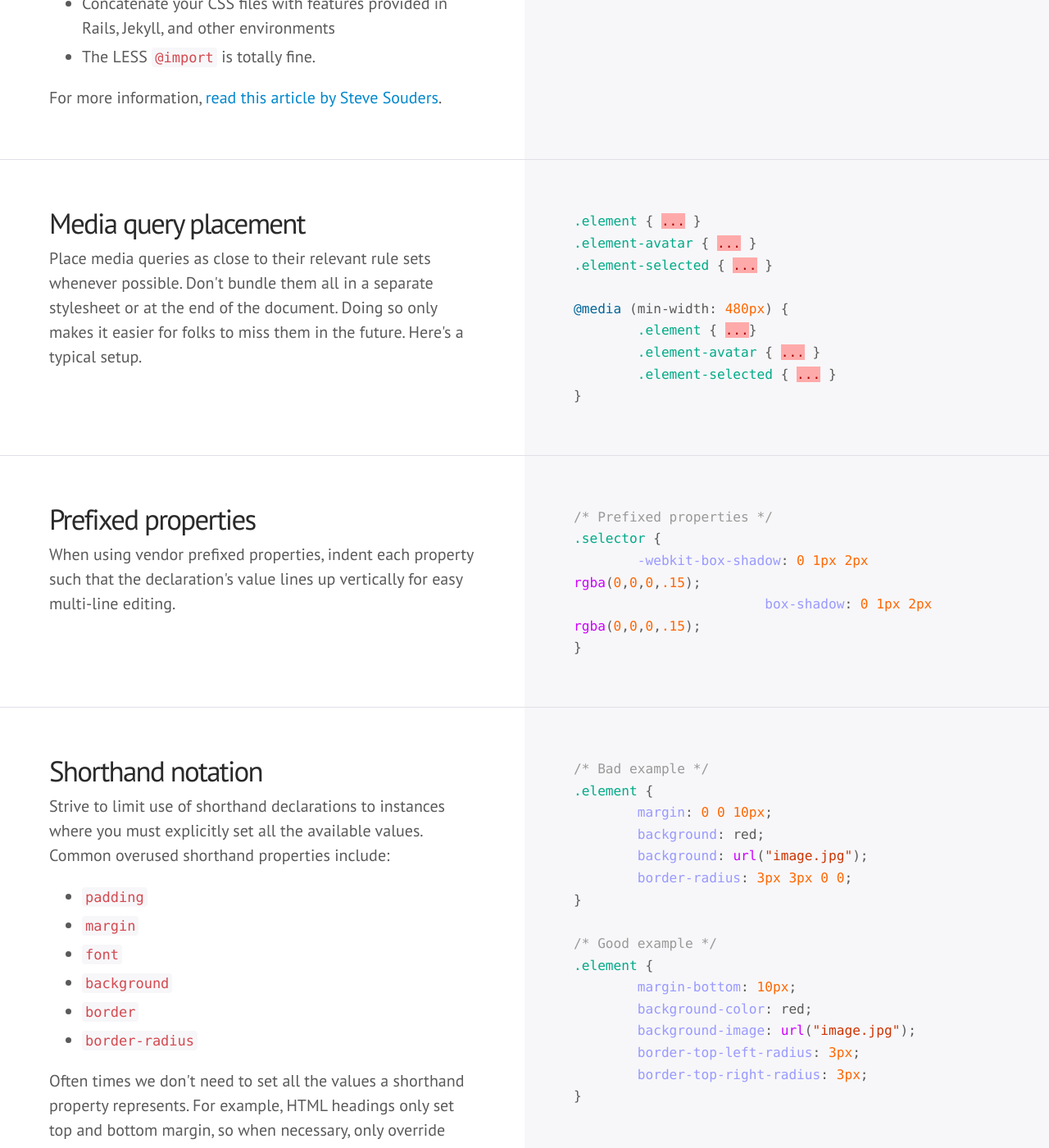
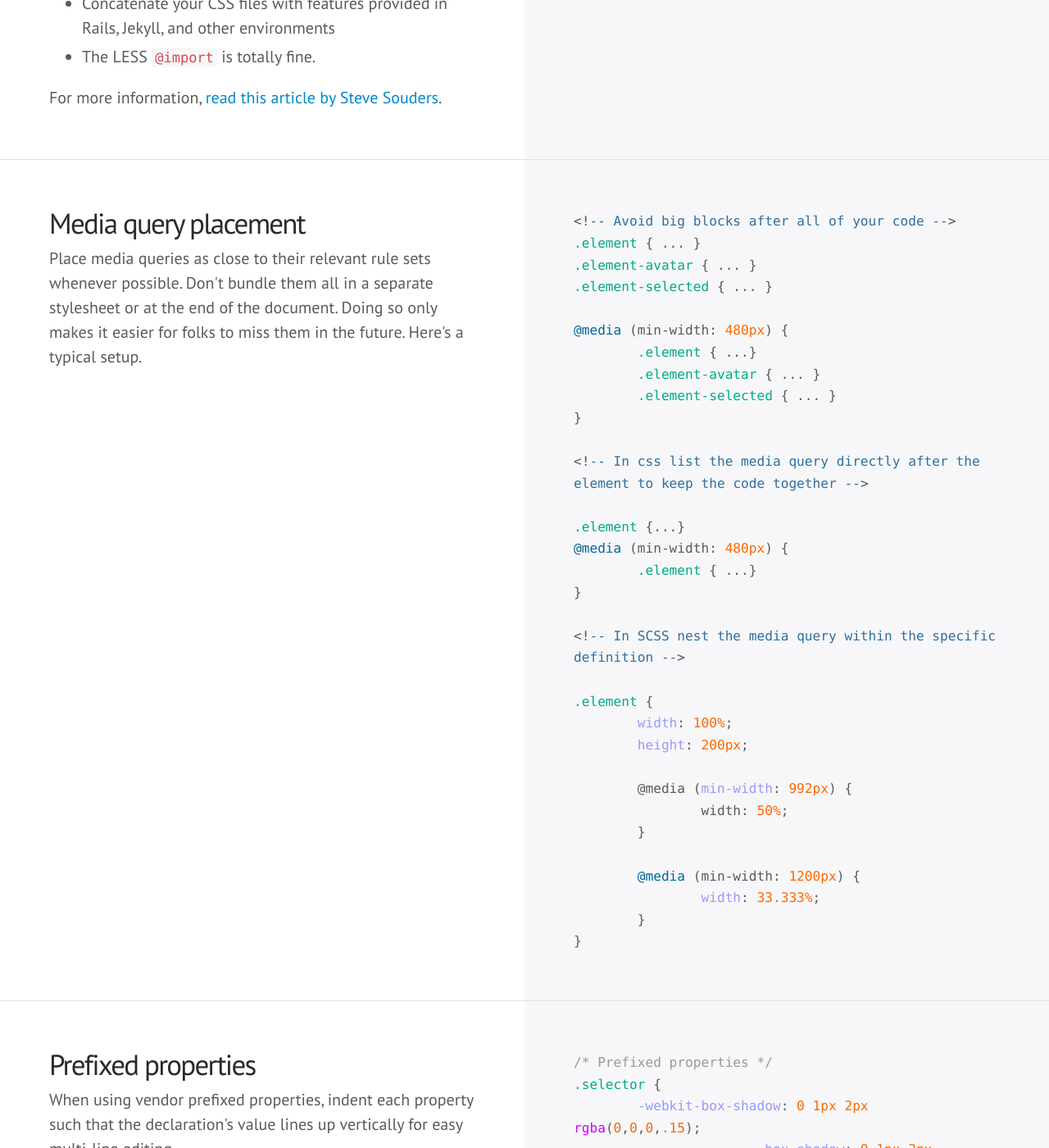
Before and after one commit to CarissaRousseau/code-guide, a Jekyll site: the page built from index.html, in a window 1280 px wide and 1400 px high, scrolled down 8578 px. Shown: the whole window at 82% size. Built offline with Jekyll 4.4.1, drawn with Linux system fonts in a browser that asks for light colours; some web fonts are replaced; Markdown is read by kramdown in place of the engine named in the settings; some of the changed text lies outside the part shown.

Commit message:
update sitename and media query definition

```diff
--- a/_config.yml
+++ b/_config.yml
@@ -1,9 +1,8 @@
-name:          Code Guide
-description:   Standards for developing flexible, durable, and sustainable HTML and CSS within tbk Creative.
-url:           http://scottblinch.github.io/code-guide/
-
-markdown:      rdiscount
-permalink:     pretty
-pygments:      true
-
-theme: jekyll-theme-slate
+name: Code Guide
+description: Standards for developing consistent, flexible, and sustainable HTML and CSS.
+url: https://codeguide.co
+permalink: pretty
+sass:
+  style: compressed
+version: 4.0.0
+og_image: https://raw.githubusercontent.com/mdo/code-guide/gh-pages/code-guide-social.png
--- a/_includes/css/media-queries.css
+++ b/_includes/css/media-queries.css
@@ -1,3 +1,4 @@
+<!-- Avoid big blocks after all of your code -->
 .element { ... }
 .element-avatar { ... }
 .element-selected { ... }
@@ -7,3 +8,25 @@
 	.element-avatar { ... }
 	.element-selected { ... }
 }
+
+<!-- In css list the media query directly after the element to keep the code together -->
+
+.element {...}
+@media (min-width: 480px) {
+	.element { ...}
+}
+
+<!-- In SCSS nest the media query within the specific definition -->
+
+.element {
+	width: 100%;
+	height: 200px;
+
+	@media (min-width: 992px) {
+		width: 50%;
+	}
+
+	@media (min-width: 1200px) {
+		width: 33.333%;
+	}
+}
--- a/_includes/syntax.css
+++ b/_includes/syntax.css
@@ -1,7 +1,7 @@
 .hll { background-color: #ffffcc }
  /*{ background: #f0f3f3; }*/
 .c { color: #999; } /* Comment */
-.err { color: #AA0000; background-color: #FFAAAA } /* Error */
+/* .err { color: #AA0000; background-color: #FFAAAA } Error */
 .k { color: #006699; } /* Keyword */
 .o { color: #555555 } /* Operator */
 .cm { color: #999; } /* Comment.Multiline */ /* Edited to remove italics and make into comment */
```
